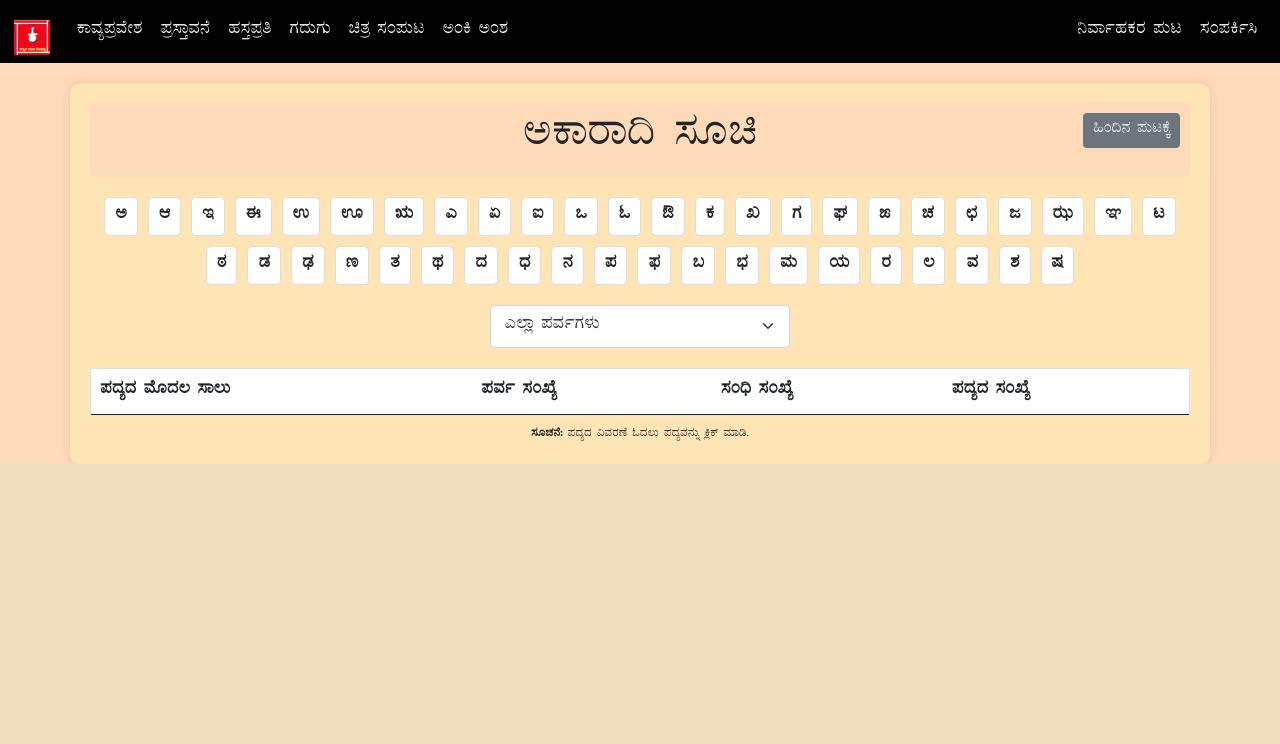
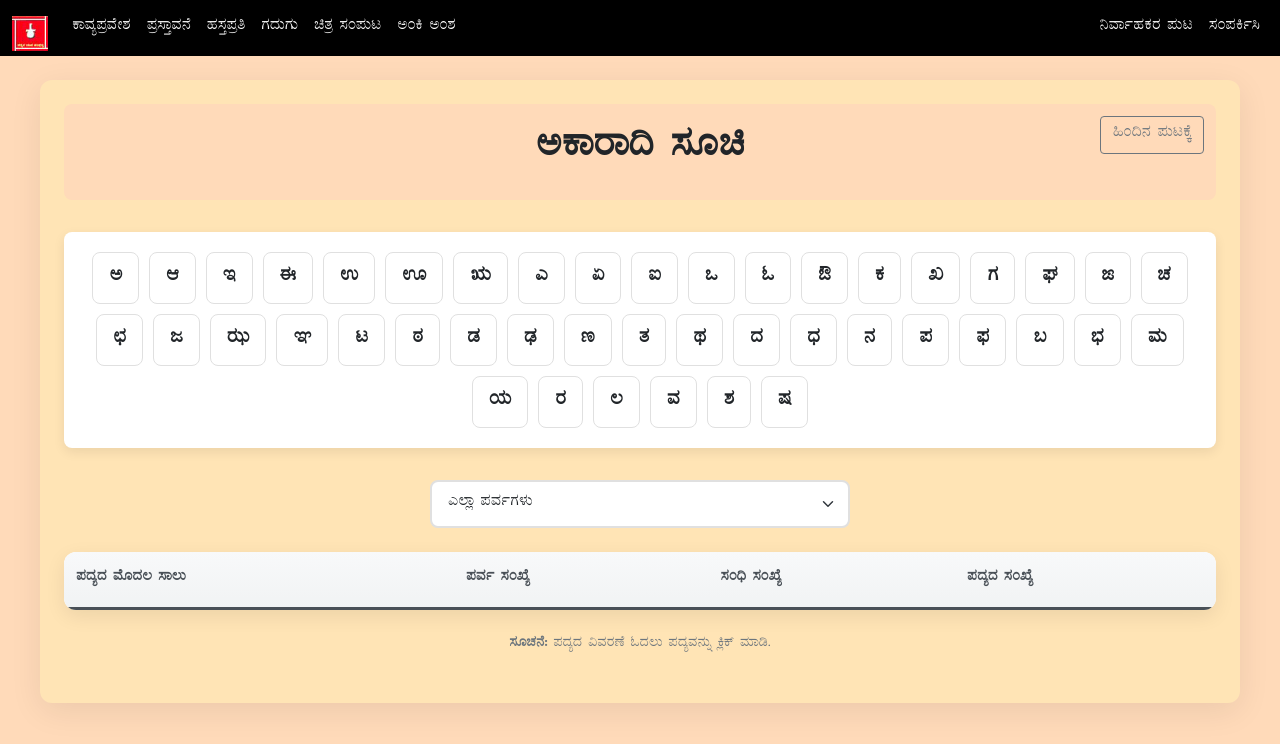
Before and after one commit to kagapa-blr/kvb, a Flask app: page /akaradi-suchi in a window 1280 px wide. Shown: the top 744 px of the page. Run offline with Flask 3, Linux system fonts and the light colour scheme; lists and menus that the app fills with data are empty; parts of the project's set-up code (start-up, migrations or seed data) failed here and were passed over; some libraries are stand-ins or nearby versions.

Commit message:
akaradi suchi fonts updated

```diff
--- a/static/css/noto-sans-kannada.css
+++ b/static/css/noto-sans-kannada.css
@@ -1,5 +1,11 @@
 /* Noto Sans Kannada - Local Font Definition */
-
+@font-face {
+  font-family: 'NudiParijatha';
+  src: url('../fonts/NudiParijatha.ttf') format('truetype');
+  font-weight: 200;
+  font-style: normal;
+  font-display: swap;
+}
 @font-face {
   font-family: 'Noto Sans Kannada';
   src: url('../fonts/noto-sans-kannada/NotoSansKannada-Regular.ttf') format('truetype');
--- a/templates/additional/akaradi-suchi.html
+++ b/templates/additional/akaradi-suchi.html
@@ -5,166 +5,190 @@
   <meta charset="UTF-8" />
   <meta name="viewport" content="width=device-width, initial-scale=1.0" />
   <title>ಅಕಾರಾದಿ ಸೂಚಿ</title>
+  <link rel="stylesheet" href="{{ url_for('static', filename='bootstrap/css/bootstrap.min.css') }}" />
+  <link rel="stylesheet" href="{{ url_for('static', filename='bootstrap/css/bootstrap-icons.css') }}" />
+  <link rel="stylesheet" href="{{ url_for('static', filename='css/noto-sans-kannada.css') }}" />
 
-  <link rel="stylesheet" href="{{ url_for('static', filename='bootstrap/css/bootstrap.min.css') }}" />
-  <link rel="stylesheet" href="{{ url_for('static', filename='css/style.css') }}" />
-  <link rel="stylesheet" href="{{ url_for('static', filename='bootstrap/css/font-awesome-6.6.0-all.min.css') }}" />
-  <link href="{{ url_for('static', filename='DataTables/datatables.min.css') }}" rel="stylesheet" />
+  <script src="{{ url_for('static', filename='bootstrap/js/bootstrap.bundle.min.js') }}"></script>
+  <script src="{{ url_for('static', filename='js/cdn/axios.min.js') }}"></script>
 
-  <script src="{{ url_for('static', filename='jquery/jquery-3.7.1.js') }}"></script>
-  <script src="{{ url_for('static', filename='bootstrap/js/bootstrap.bundle.min.js') }}"></script>
-  <script src="{{ url_for('static', filename='DataTables/datatables.min.js') }}"></script>
-  <script src="{{ url_for('static', filename='js/cdn/axios.min.js') }}"></script>
-  <script type="module" src="{{ url_for('static', filename='js/additional/akaradi-suchi.js') }}"></script>
+  <link href="{{ url_for('static', filename='DataTables/datatables.min.css') }}" rel="stylesheet">
 
   <style>
+    :root {
+      --bg-primary: #ffdab9;
+      --bg-secondary: #ffe4b5;
+      --shadow-light: rgba(0, 0, 0, .08)
+    }
+
     body {
-      background-color: #ffdab9;
-      font-family: Arial, sans-serif;
+      background: var(--bg-primary);
+      font-family: 'NudiParijatha', Arial, sans-serif
     }
 
     .container {
-      background-color: #ffe4b5;
-      border-radius: 10px;
-      padding: 20px;
-      margin-top: 20px;
-      box-shadow: 0 0 10px rgba(0, 0, 0, 0.1);
+      max-width: 1200px;
+      margin: 24px auto;
+      padding: 24px;
+      background: var(--bg-secondary);
+      border-radius: 12px;
+      box-shadow: 0 8px 32px var(--shadow-light)
     }
 
     .title {
-      background-color: #ffdab9;
-      padding: 10px;
-      border-radius: 5px;
-      margin-bottom: 20px;
       position: relative;
+      padding: 24px;
+      border-radius: 8px;
+      background: var(--bg-primary);
+      margin-bottom: 32px;
+      text-align: center
     }
 
     .back-button {
       position: absolute;
-      top: 10px;
-      right: 10px;
+      top: 12px;
+      right: 12px
     }
 
     .alphabet-grid {
       display: flex;
       flex-wrap: wrap;
+      gap: 10px;
       justify-content: center;
-      gap: 10px;
-      margin-bottom: 20px;
+      margin: 32px 0;
+      padding: 20px;
+      background: #fff;
+      border-radius: 8px;
+      box-shadow: 0 4px 12px var(--shadow-light)
     }
 
     .alphabet-grid span {
-      font-size: 18px;
-      font-weight: bold;
+      font-size: 1.25rem;
+      font-weight: 600;
       cursor: pointer;
-      padding: 5px 10px;
-      border-radius: 5px;
-      background-color: #fff;
-      border: 1px solid #ddd;
-      user-select: none;
+      padding: 10px 16px;
+      border: 1px solid #e0e0e0;
+      border-radius: 8px;
+      background: #fff;
+      transition: all .2s
     }
 
     .alphabet-grid span:hover,
     .alphabet-grid span.active {
-      background-color: #f0f0f0;
-      border-color: #999;
+      background: #e3f2fd;
+      border-color: #2196f3;
+      color: #2196f3
     }
 
-    .word-dropdown {
-      margin-bottom: 20px;
-      display: flex;
-      justify-content: center;
-      align-items: center;
+.dropdown-center{
+  text-align:center;
+  margin:24px 0;
+}
+
+.dropdown-center .form-select{
+  display:inline-block;
+  width:420px;
+  max-width:90%;
+  border-radius:8px;
+  border:2px solid #e0e0e0;
+  font-size:1rem;
+  padding:10px 16px;
+}
+
+    .table-container {
+      background: #fff;
+      border-radius: 12px;
+      overflow: hidden;
+      box-shadow: 0 6px 20px var(--shadow-light);
+      margin: 24px 0
     }
 
-    .word-table {
-      border: 1px solid #dee2e6;
-      background: #fff;
+    .table-clean {
+      font-size: .95rem
+    }
+
+    .table-clean thead th {
+      font-weight: 600;
+      color: #495057;
+      background: linear-gradient(180deg, #f8f9fa 0%, #f1f3f4 100%);
+      border: none;
+      padding: 16px 12px;
+      border-bottom: 3px solid #dee2e6;
+      cursor: pointer
+    }
+
+    .table-clean tbody td {
+      padding: 14px 12px;
+      border-color: #f1f3f4;
+      vertical-align: middle;
+      font-weight: 500
+    }
+
+    .table-clean tbody tr:hover {
+      background: #f8f9ff
     }
 
     .footer {
-      font-size: 12px;
-      margin-top: 10px;
+      font-size: .9rem;
+      color: #6c757d;
+      margin: 24px 0;
+      text-align: center;
+      font-weight: 500
     }
 
-    .form-select {
-      background-color: #fff;
-      max-width: 300px;
-    }
-
-    #dictionaryTable thead th {
-      cursor: pointer;
-    }
-
-    #dictionaryTable thead th:hover {
-      background-color: #f8f9fa;
-    }
-
+    /* SIMPLIFIED MODAL - No JS needed */
     .modal-dialog {
-      max-width: 90%;
-      margin: 1.75rem auto;
+      max-width: 95vw;
+      margin: 2rem auto
     }
 
     .modal-content {
-      border-radius: 8px;
-    }
-
-    .modal-header,
-    .modal-body,
-    .modal-footer {
-      padding: 20px;
+      border-radius: 12px;
+      border: none;
+      box-shadow: 0 8px 32px rgba(0, 0, 0, .15)
     }
 
     .modal-header {
-      background-color: #343a40;
+      background: #667eea;
       color: #fff;
-      border-bottom: 1px solid #dee2e6;
+      border-radius: 12px 12px 0 0;
+      padding: 20px
     }
 
     .modal-body {
-      background-color: #f8f9fa;
-      color: #495057;
+      padding: 24px;
+      background: #fff;
+      max-height: 75vh;
+      overflow-y: auto
     }
 
-    .spinner-border {
-      width: 3rem;
-      height: 3rem;
-    }
-
-    #loadingOverlay {
-      position: fixed;
-      inset: 0;
-      background: rgba(255, 255, 255, 0.65);
-      display: none;
-      align-items: center;
-      justify-content: center;
-      z-index: 9999;
-    }
-
-    pre {
-      white-space: pre-wrap;
-      word-break: break-word;
-      font-family: inherit;
-      margin: 0;
+    /* SIMPLE FIRST LINE HIGHLIGHT - CSS only */
+    .first-line {
+      background: linear-gradient(90deg, #fff3cd 0%, #ffeaa7 100%);
+      padding: 16px !important;
+      border-left: 5px solid #f39c12;
+      border-radius: 8px;
+      font-weight: 700;
+      font-size: 1.05em;
+      margin: 12px 0;
+      box-shadow: 0 2px 8px rgba(243, 156, 18, .2)
     }
   </style>
+
+  <script src="{{ url_for('static', filename='jquery/jquery-3.7.1.min.js') }}"></script>
+  <script src="https://cdn.jsdelivr.net/npm/bootstrap@5.3.3/dist/js/bootstrap.bundle.min.js"></script>
+  <script src="{{ url_for('static', filename='DataTables/datatables.min.js') }}"></script>
+  <script src="https://cdn.jsdelivr.net/npm/axios@1.7.2/dist/axios.min.js"></script>
+  <script type="module" src="{{ url_for('static', filename='js/additional/akaradi-suchi.js') }}"></script>
 </head>
 
 <body>
   {% include 'navbar.html' %}
 
-  <div id="loadingOverlay">
-    <div class="spinner-border text-dark" role="status">
-      <span class="visually-hidden">Loading...</span>
-    </div>
-  </div>
-
   <div class="container">
     <div class="title">
-      <h1 class="text-center mb-0">ಅಕಾರಾದಿ ಸೂಚಿ</h1>
-      <button class="btn btn-sm btn-secondary back-button" type="button">
-        ಹಿಂದಿನ ಪುಟಕ್ಕೆ
-      </button>
+      <h1 class="mb-0 fs-1 fw-bold">ಅಕಾರಾದಿ ಸೂಚಿ</h1>
+      <button class="btn btn-outline-secondary back-button">ಹಿಂದಿನ ಪುಟಕ್ಕೆ</button>
     </div>
 
     <div class="alphabet-grid">
@@ -175,14 +199,14 @@
       <span>ಶ</span><span>ಷ</span>
     </div>
 
-    <div class="word-dropdown">
+    <div class="dropdown-center">
       <select id="parvaDropdown" class="form-select">
         <option value="">ಎಲ್ಲಾ ಪರ್ವಗಳು</option>
       </select>
     </div>
 
-    <div class="word-table">
-      <table id="dictionaryTable" class="table table-striped mb-0">
+    <div class="table-container">
+      <table id="dictionaryTable" class="table table-clean mb-0">
         <thead>
           <tr>
             <th>ಪದ್ಯದ ಮೊದಲ ಸಾಲು</th>
@@ -195,31 +219,29 @@
       </table>
     </div>
 
-    <div class="footer text-center">
-      <strong>ಸೂಚನೆ:</strong>
-      ಪದ್ಯದ ವಿವರಣೆ ಓದಲು ಪದ್ಯವನ್ನು ಕ್ಲಿಕ್ ಮಾಡಿ.
+    <div class="footer">
+      <strong>ಸೂಚನೆ:</strong> ಪದ್ಯದ ವಿವರಣೆ ಓದಲು ಪದ್ಯವನ್ನು ಕ್ಲಿಕ್ ಮಾಡಿ.
     </div>
   </div>
 
-  <div class="modal fade" id="padyaModal" tabindex="-1" aria-labelledby="padyaModalLabel" aria-hidden="true">
-    <div class="modal-dialog">
+  <!-- CLEAN SIMPLE MODAL -->
+  <div class="modal fade" id="padyaModal" tabindex="-1" aria-labelledby="padyaModalLabel">
+    <div class="modal-dialog modal-xl">
       <div class="modal-content">
         <div class="modal-header">
-          <h5 class="modal-title" id="padyaModalLabel">ಪದ್ಯದ ವಿವರಣೆ</h5>
-          <button type="button" class="btn-close btn-close-white" data-bs-dismiss="modal" aria-label="Close"></button>
+          <h5 class="modal-title fw-bold mb-0" id="padyaModalLabel">ಪದ್ಯದ ವಿವರಣೆ</h5>
+          <button type="button" class="btn-close btn-close-white" data-bs-dismiss="modal"></button>
         </div>
         <div class="modal-body">
-          <div class="text-center">
-            <div class="spinner-border" role="status">
-              <span class="visually-hidden">Loading...</span>
-            </div>
-          </div>
+          <!-- FIRST LINE WILL APPEAR HERE - Just add class="first-line" in your JS -->
+          <div id="modalContent"></div>
         </div>
         <div class="modal-footer">
-          <button type="button" class="btn btn-secondary" data-bs-dismiss="modal">ಮುಚ್ಚಿ</button>
+          <button type="button" class="btn btn-outline-secondary" data-bs-dismiss="modal">ಮುಚ್ಚಿ</button>
         </div>
       </div>
     </div>
   </div>
 </body>
+
 </html>
```
